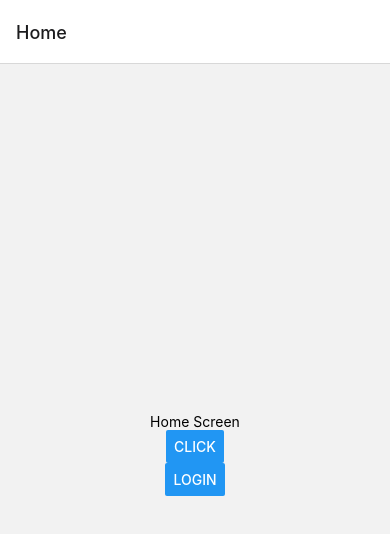
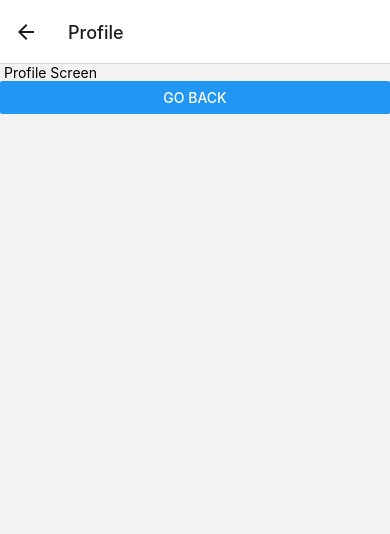
Before and after one commit to P-MBD/ReactNativePractice, a React Native app: screen /Profile in a window 390 px wide. Shown: the top 534 px of the page. Built offline with nearby package versions, Linux system fonts and the light colour scheme.

Commit message:
Navigation Practice

```diff
--- a/App.tsx
+++ b/App.tsx
@@ -4,16 +4,22 @@ import 'react-native-gesture-handler';
 import { NavigationContainer } from '@react-navigation/native';
 import { createNativeStackNavigator } from '@react-navigation/native-stack';
 import Login from './screens/Login';
+import Profile from './screens/Profile';
 
 
 function HomeScreen({ navigation }) {
   return (
     <View style={{ flex: 1, alignItems: 'center', justifyContent: 'center' }}>
       <Text>Home Screen</Text>
-      <Button title="Click" onPress={() => {navigation.navigate("Login")}}/>
+      <Button title="Click"
+        onPress={() => {navigation.navigate("Login")}}/>
       <Button
         title="Login"
         onPress={() => {navigation.navigate("Login")}}
+       />
+        <Button
+        title="Profile"
+        onPress={() => {navigation.navigate("Profile")}}
        />
     </View>
   );
@@ -27,6 +33,7 @@ function App() {
       <Stack.Navigator initialRouteName="Home">
         <Stack.Screen name="Home" component={HomeScreen} />
         <Stack.Screen name="Login" component={Login} />
+        <Stack.Screen name="Profile" component={Profile} />
       </Stack.Navigator>
     </NavigationContainer>
   );
--- /dev/null
+++ b/screens/Profile.js
@@ -0,0 +1,17 @@
+import React from "react";
+import {SafeAreaView, View, Button, Text} from 'react-native';
+
+function Profile({navigation}){
+    return(
+        <View>
+            <Text> Profile Screen </Text>
+            <Button title="Go Back"
+             onPress={() => {
+                navigation.goBack();
+             }}
+            />
+        </View>
+    )
+}
+
+export default Profile;
```
